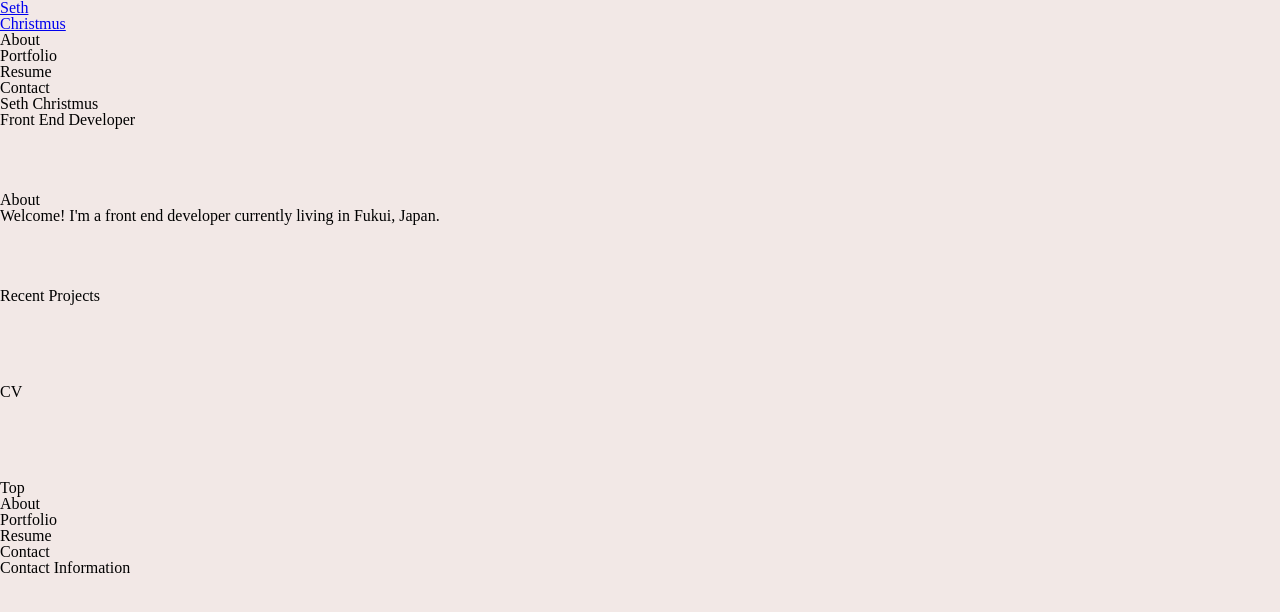
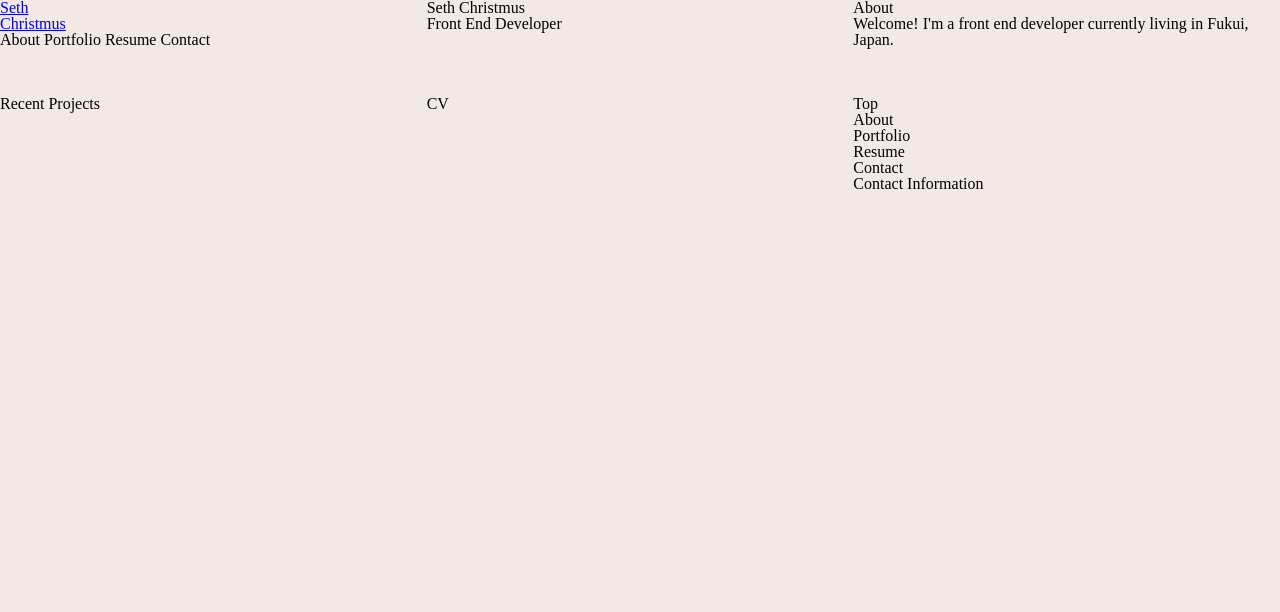
Before and after one commit to beboptank/portfolio-website, a plain HTML site: page index.html in a window 1280 px wide. Drawn offline with Linux system fonts and the light colour scheme.

Commit message:
Add styling to css file

```diff
--- a/assets/css/main.css
+++ b/assets/css/main.css
@@ -55,7 +55,7 @@ table {
 
 .container {
 	display: grid;
-	grid-template-columns: 1fr;
+	grid-template-columns: repeat(3, 1fr);
 	grid-template-rows: repeat(6, 1fr);
 }
 
@@ -68,3 +68,18 @@ table {
 body {
   background: #F2E8E6;
 }
+
+/*
+  ===============================
+  Navigation
+  ===============================
+*/
+
+.primary-nav {
+	grid-column-start: 1;
+	grid-column-end: 4;
+}
+
+.primary-nav li {
+	display: inline;
+}
```
